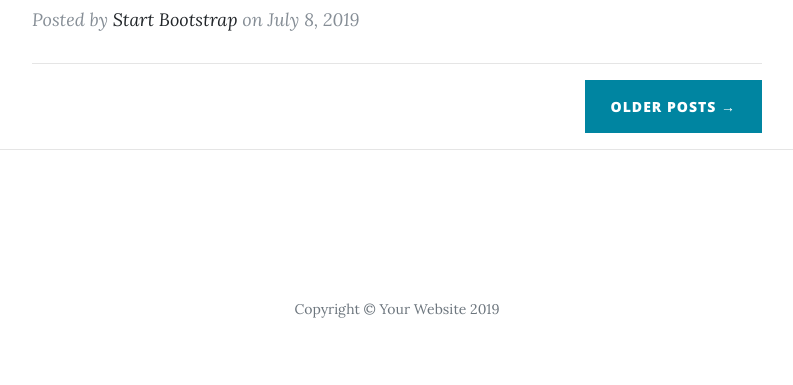
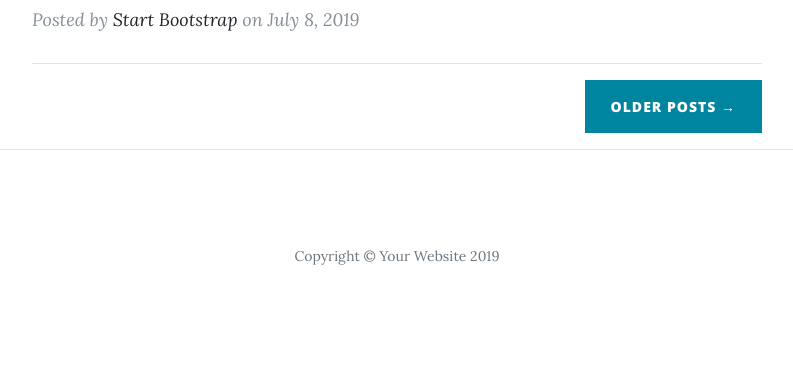
Before and after one commit to WilliamOtieno/blog_app, a Flask app: page / in a window 1280 px wide. Shown: the part 1411-1796 px from the top of the page, without its empty margins (243-1036 px from the left). After the commit the page ends 1676 px from the top, so only its background shows below. Run offline with Flask 2, Linux system fonts and the light colour scheme; some libraries are stand-ins or nearby versions; some web fonts are replaced.

Commit message:
Modified templates

```diff
--- a/templates/index.html
+++ b/templates/index.html
@@ -30,7 +30,7 @@
 <!-- Navigation -->
 <nav class="navbar navbar-expand-lg navbar-light fixed-top" id="mainNav">
     <div class="container">
-        <a class="navbar-brand" href="index.html">Start Bootstrap</a>
+        <a class="navbar-brand" href="{{ url_for('index') }}">Start Bootstrap</a>
         <button class="navbar-toggler navbar-toggler-right" type="button" data-toggle="collapse"
                 data-target="#navbarResponsive" aria-controls="navbarResponsive" aria-expanded="false"
                 aria-label="Toggle navigation">
@@ -40,16 +40,16 @@
         <div class="collapse navbar-collapse" id="navbarResponsive">
             <ul class="navbar-nav ml-auto">
                 <li class="nav-item">
-                    <a class="nav-link" href="index.html">Home</a>
+                    <a class="nav-link" href="{{ url_for('index') }}">Home</a>
                 </li>
                 <li class="nav-item">
-                    <a class="nav-link" href="about.html">About</a>
+                    <a class="nav-link" href="{{ url_for('about') }}">About</a>
                 </li>
                 <li class="nav-item">
-                    <a class="nav-link" href="post.html">Sample Post</a>
+                    <a class="nav-link" href="{{ url_for('post') }}">Sample Post</a>
                 </li>
                 <li class="nav-item">
-                    <a class="nav-link" href="contact.html">Contact</a>
+                    <a class="nav-link" href="{{ url_for('contact') }}">Contact</a>
                 </li>
             </ul>
         </div>
@@ -143,32 +143,6 @@
     <div class="container">
         <div class="row">
             <div class="col-lg-8 col-md-10 mx-auto">
-                <ul class="list-inline text-center">
-                    <li class="list-inline-item">
-                        <a href="#">
-                <span class="fa-stack fa-lg">
-                  <i class="fas fa-circle fa-stack-2x"></i>
-                  <i class="fab fa-twitter fa-stack-1x fa-inverse"></i>
-                </span>
-                        </a>
-                    </li>
-                    <li class="list-inline-item">
-                        <a href="#">
-                <span class="fa-stack fa-lg">
-                  <i class="fas fa-circle fa-stack-2x"></i>
-                  <i class="fab fa-facebook-f fa-stack-1x fa-inverse"></i>
-                </span>
-                        </a>
-                    </li>
-                    <li class="list-inline-item">
-                        <a href="#">
-                <span class="fa-stack fa-lg">
-                  <i class="fas fa-circle fa-stack-2x"></i>
-                  <i class="fab fa-github fa-stack-1x fa-inverse"></i>
-                </span>
-                        </a>
-                    </li>
-                </ul>
                 <p class="copyright text-muted">Copyright &copy; Your Website 2019</p>
             </div>
         </div>
```
Also changed, not shown: templates/about.html (+6 -32 lines), templates/contact.html (+6 -32 lines), templates/post.html (+6 -32 lines), static/about-bg.jpg (added), static/contact-bg.jpg (added), static/post-bg.jpg (added).
